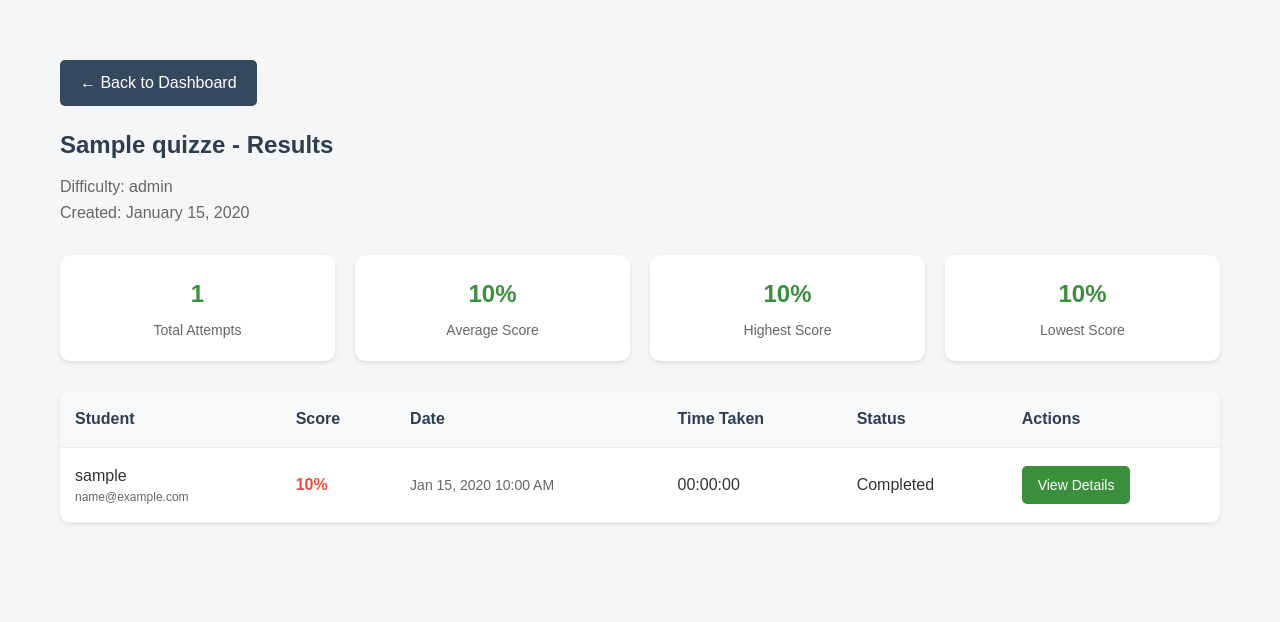
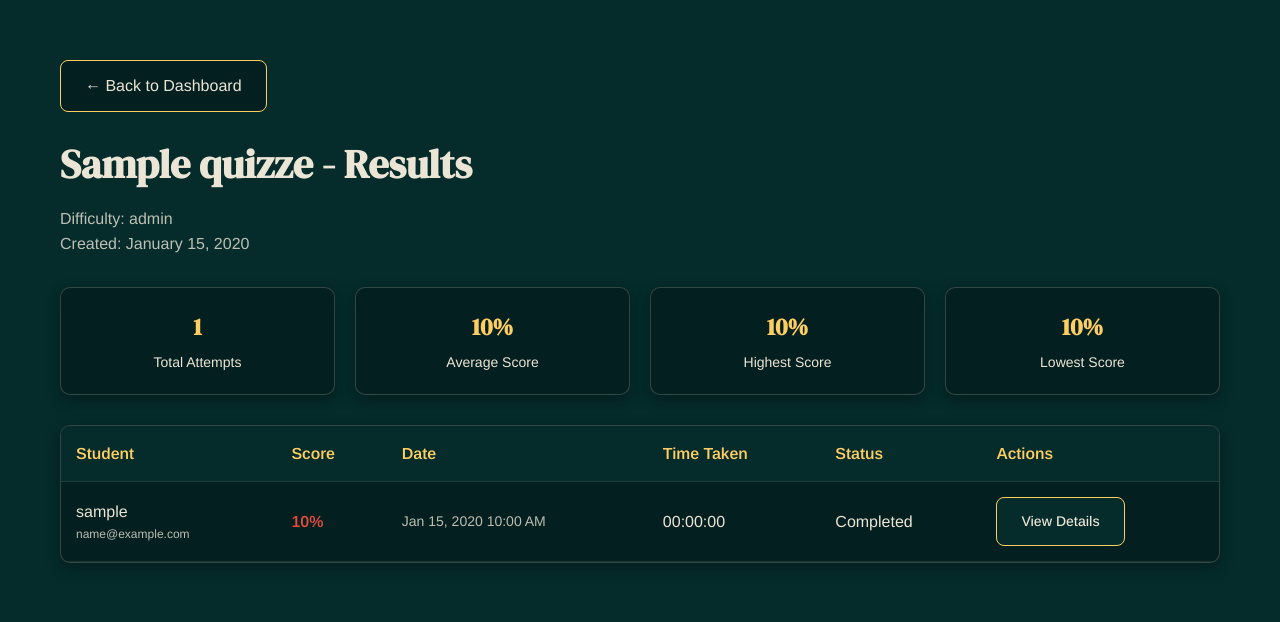
Before and after one commit to RuvaS20/webdevs, a PHP site: page /view/teacher/view_results.php?id=1 in a window 1280 px wide. Shown: the top 622 px of the page. Run offline with PHP 8.4, Linux system fonts and the light colour scheme; the visitor is signed in with stand-in values (Sample User, id 1); tables that the repository leaves empty or names only in its code hold one stand-in row (values such as "Sample post").

Commit message:
view_results.php

```diff
--- a/view/teacher/view_results.php
+++ b/view/teacher/view_results.php
@@ -60,17 +60,18 @@ $lowest_score = $total_attempts > 0 ? $lowest_score : 0;
     <meta charset="UTF-8">
     <meta name="viewport" content="width=device-width, initial-scale=1.0">
     <title>Quiz Results - <?php echo htmlspecialchars($quiz['title']); ?></title>
+    <link href="https://fonts.googleapis.com/css2?family=Arimo:ital,wght@0,400..700;1,400..700&family=DM+Serif+Display:ital@0;1&display=swap" rel="stylesheet">
     <style>
         * {
             margin: 0;
             padding: 0;
             box-sizing: border-box;
-            font-family: Arial, sans-serif;
+            font-family: "Arimo", sans-serif;
         }
 
         body {
-            background-color: #f4f6f8;
-            color: #333;
+            background-color: #052B2B;
+            color: #EBE5D5;
             line-height: 1.6;
         }
 
@@ -85,14 +86,16 @@ $lowest_score = $total_attempts > 0 ? $lowest_score : 0;
         }
 
         .header h1 {
-            font-size: 24px;
-            color: #2c3e50;
+            font-family: "DM Serif Display", serif;
+            font-size: 2.5em;
+            color: #EBE5D5;
             margin-bottom: 10px;
         }
 
         .quiz-info {
-            color: #666;
+            color: #EBE5D5;
             margin-bottom: 20px;
+            opacity: 0.8;
         }
 
         .stats-grid {
@@ -103,29 +106,32 @@ $lowest_score = $total_attempts > 0 ? $lowest_score : 0;
         }
 
         .stat-card {
-            background: white;
+            background: #041f1f;
             padding: 20px;
             border-radius: 10px;
-            box-shadow: 0 2px 4px rgba(0,0,0,0.1);
+            box-shadow: 0 5px 15px rgba(0,0,0,0.3);
             text-align: center;
+            border: 0.5px solid rgba(235, 229, 213, 0.2);
         }
 
         .stat-card h3 {
             font-size: 24px;
-            color: #3c8f3c;
+            color: #FECE63;
             margin-bottom: 5px;
+            font-family: "DM Serif Display", serif;
         }
 
         .stat-card p {
-            color: #666;
+            color: #EBE5D5;
             font-size: 14px;
         }
 
         .results-table {
-            background: white;
+            background: #041f1f;
             border-radius: 10px;
-            box-shadow: 0 2px 4px rgba(0,0,0,0.1);
+            box-shadow: 0 5px 15px rgba(0,0,0,0.3);
             overflow: hidden;
+            border: 0.5px solid rgba(235, 229, 213, 0.2);
         }
 
         table {
@@ -136,35 +142,38 @@ $lowest_score = $total_attempts > 0 ? $lowest_score : 0;
         th, td {
             padding: 15px;
             text-align: left;
-            border-bottom: 1px solid #eee;
+            border-bottom: 1px solid rgba(235, 229, 213, 0.1);
         }
 
         th {
-            background-color: #f8f9fa;
+            background-color: #052B2B;
             font-weight: 600;
-            color: #2c3e50;
+            color: #FECE63;
         }
 
         tr:hover {
-            background-color: #f8f9fa;
+            background-color: #052B2B;
         }
 
         .btn {
             display: inline-block;
-            padding: 8px 16px;
-            border-radius: 5px;
+            padding: 12px 24px;
+            border-radius: 8px;
             text-decoration: none;
             font-size: 14px;
-            transition: background-color 0.3s;
+            transition: all 0.3s;
+            font-weight: 500;
         }
 
         .btn-view {
-            background-color: #3c8f3c;
-            color: white;
+            background: #052B2B;
+            color: #EBE5D5;
+            border: 1px solid #FECE63;
         }
 
         .btn-view:hover {
-            background-color: #2d682d;
+            transform: translateY(-2px);
+            box-shadow: 0 5px 15px rgba(0,0,0,0.2);
         }
 
         .score-cell {
@@ -172,11 +181,11 @@ $lowest_score = $total_attempts > 0 ? $lowest_score : 0;
         }
 
         .high-score {
-            color: #2ecc71;
+            color: #FECE63;
         }
 
         .medium-score {
-            color: #f1c40f;
+            color: #EBE5D5;
         }
 
         .low-score {
@@ -184,30 +193,33 @@ $lowest_score = $total_attempts > 0 ? $lowest_score : 0;
         }
 
         .date-cell {
-            color: #666;
+            color: #EBE5D5;
+            opacity: 0.8;
             font-size: 14px;
         }
 
         .empty-message {
             text-align: center;
             padding: 40px;
-            color: #666;
+            color: #EBE5D5;
             font-style: italic;
         }
 
         .back-button {
             display: inline-block;
-            padding: 10px 20px;
-            background-color: #34495e;
-            color: white;
+            padding: 12px 24px;
+            background-color: #041f1f;
+            color: #EBE5D5;
             text-decoration: none;
-            border-radius: 5px;
+            border-radius: 8px;
             margin-bottom: 20px;
-            transition: background-color 0.3s;
+            border: 1px solid #FECE63;
+            transition: all 0.3s;
         }
 
         .back-button:hover {
-            background-color: #2c3e50;
+            transform: translateY(-2px);
+            box-shadow: 0 5px 15px rgba(0,0,0,0.2);
         }
 
         @media (max-width: 768px) {
@@ -224,7 +236,7 @@ $lowest_score = $total_attempts > 0 ? $lowest_score : 0;
             }
 
             .header h1 {
-                font-size: 20px;
+                font-size: 2em;
             }
         }
 
@@ -288,7 +300,7 @@ $lowest_score = $total_attempts > 0 ? $lowest_score : 0;
                             <tr>
                                 <td>
                                     <div><?php echo htmlspecialchars($attempt['username']); ?></div>
-                                    <div style="font-size: 12px; color: #666;">
+                                    <div style="font-size: 12px; color: #EBE5D5; opacity: 0.8;">
                                         <?php echo htmlspecialchars($attempt['email']); ?>
                                     </div>
                                 </td>
```
